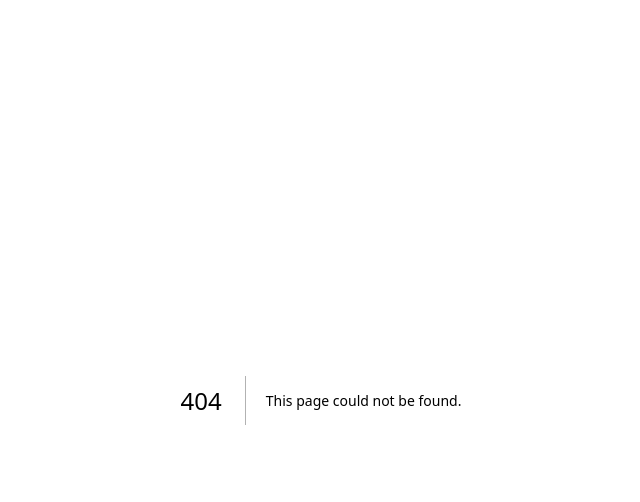
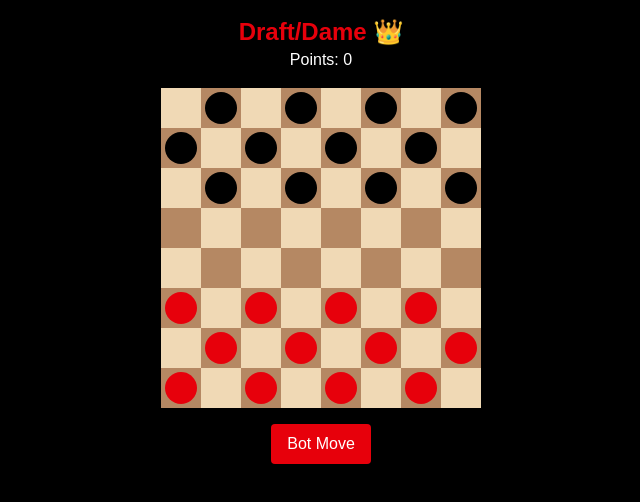
Before and after one commit to ssekanjakko-bot/Sanell, a Next.js app: page /games/draft in a window 1280 px wide. Before the commit this address had no page. Shown: the top 502 px of the page, without its empty margins (319-959 px from the left). Built offline with nearby package versions, Linux system fonts and the light colour scheme.

Commit message:
Create page.tsx

```diff
--- /dev/null
+++ b/app/games/draft/page.tsx
@@ -0,0 +1,35 @@
+"use client";
+import { useState } from "react";
+
+export default function Draft() {
+  const [board, setBoard] = useState(Array(8).fill(null).map(() => Array(8).fill(0)));
+  const [points, setPoints] = useState(0);
+
+  // Setup pieces
+  useState(() => {
+    const b = Array(8).fill(null).map(() => Array(8).fill(0));
+    for(let i=0; i<3; i++) for(let j=0; j<8; j++) if((i+j)%2===1) b[i][j]=1; // Bot
+    for(let i=5; i<8; i++) for(let j=0; j<8; j++) if((i+j)%2===1) b[i][j]=2; // You
+    setBoard(b);
+  });
+
+  const botMove = () => {
+    setPoints(p=>p+5); alert("Bot moved. +5 to you for playing");
+  }
+
+  return (
+    <div className="p-4 text-center bg-black min-h-screen text-white">
+      <h1 className="text-2xl font-bold text-red-600">Draft/Dame 👑</h1>
+      <p>Points: {points}</p>
+      <div className="grid grid-cols-8 gap-0 w-80 mx-auto mt-4">
+        {board.map((row,i) => row.map((cell,j) => (
+          <div key={`${i}-${j}`} className={`w-10 h-10 ${(i+j)%2===0?'bg-[#f0d9b5]':'bg-[#b58863]'}`}>
+            {cell===1 && <div className="w-8 h-8 bg-black rounded-full m-1"></div>}
+            {cell===2 && <div className="w-8 h-8 bg-red-600 rounded-full m-1"></div>}
+          </div>
+        )))}
+      </div>
+      <button onClick={botMove} className="mt-4 px-4 py-2 bg-red-600 rounded">Bot Move</button>
+    </div>
+  );
+}
```
